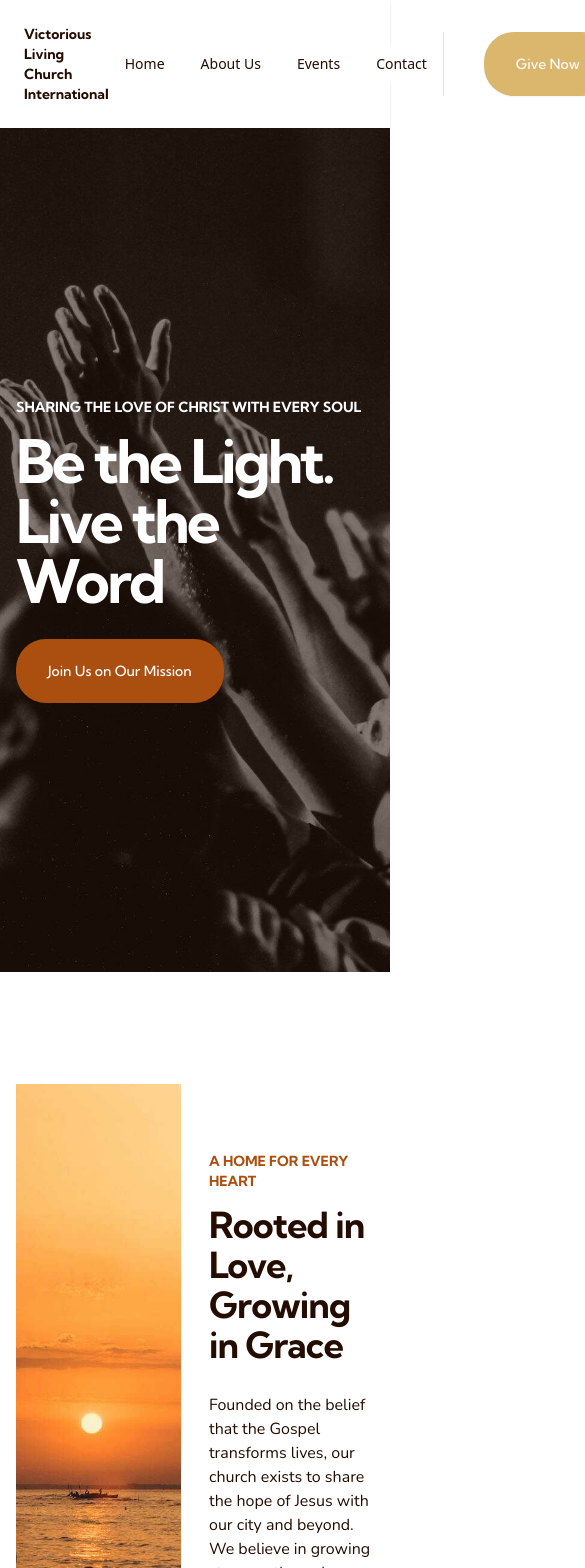
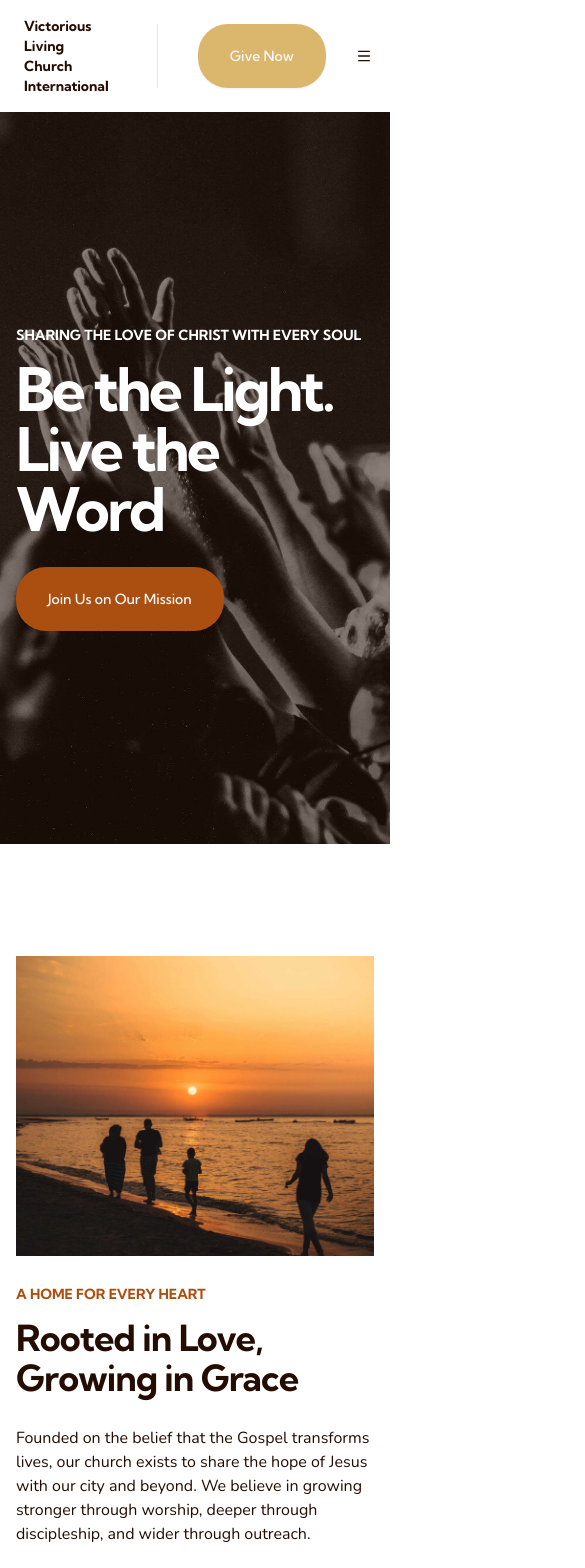
Before and after one commit to enocgit/victorious-living-church-website, a Next.js app: page / in a window 390 px wide. Shown: the top 1568 px of the page, 585 px wide, since content can reach past the window. Built offline with nearby package versions, Linux system fonts and the light colour scheme.

Commit message:
Work on responsiveness across landing page

```diff
--- a/app/page.tsx
+++ b/app/page.tsx
@@ -1,5 +1,5 @@
 import Hero from "@/components/sections/hero";
-import About from "@/components/sections/about";
+import AboutSection from "@/components/sections/about/about-section";
 import Events from "@/components/sections/events";
 import PlanVisit from "@/components/sections/plan-visit";
 
@@ -7,7 +7,7 @@ export default function Home() {
   return (
     <main>
       <Hero />
-      <About />
+      <AboutSection />
       <Events />
       <PlanVisit />
     </main>
--- a/components/header.tsx
+++ b/components/header.tsx
@@ -10,19 +10,20 @@ import Link from "next/link";
 import { links } from "@/lib/links";
 import { Typography } from "./ui/typography";
 import { Button } from "./ui/button";
+import { MobileMenu } from "./ui/mobile-menu";
 
 export default function Header() {
   return (
-    <header className="p-6 flex justify-between items-center shadow">
+    <header className="flex h-28 items-center justify-between px-6 shadow">
       {/* Logo */}
-      <Link href="/">
+      <Link href="/" className="mr-12 sm:mr-0">
         {/* <Image src="/logo.png" alt="logo" width={100} height={100} /> */}{" "}
         {/**TODO: Add logo */}
         <Typography variant="h6" className="max-w-[200px]">
           Victorious Living Church International
         </Typography>
       </Link>
-      <nav>
+      <nav className="hidden lg:block">
         {/* Navigation Menu */}
         <NavigationMenu viewport={false}>
           <NavigationMenuList>
@@ -40,10 +41,11 @@ export default function Header() {
         </NavigationMenu>
       </nav>
       {/* Give Now Button */}
-      <div className="border-l pl-10">
+      <div className="flex items-center gap-5 border-l pl-10">
         <Link href="/#">
           <Button className="bg-accent">Give Now</Button>
         </Link>
+        <MobileMenu />
       </div>
     </header>
   );
--- a/components/sections/about.tsx
+++ b/components/sections/about/about-section.tsx
@@ -1,22 +1,22 @@
 import React from "react";
-import BlockWithDescription from "../block-with-description";
-import TitleWithSubheading from "../title-with-subheading";
-import { Button } from "../ui/button";
+import BlockWithDescription from "../../block-with-description";
+import TitleWithSubheading from "../../title-with-subheading";
+import { Button } from "../../ui/button";
 import Image from "next/image";
 import aboutImage from "@/public/assets/about-image.jpg";
-import Mission from "./about/mission";
+import Mission from "./mission";
 
-export default function About() {
+export default function AboutSection() {
   return (
     <section className="">
       <div className="pt-vertical">
-        <div className="wrapper grid grid-cols-2 items-center gap-7 pb-20">
+        <div className="wrapper grid grid-cols-1 items-center gap-7 pb-20 md:grid-cols-2">
           <Image
             src={aboutImage}
             alt="About"
             width={1200}
             height={756}
-            className="h-[756px] w-[610px] object-cover"
+            className="h-[300px] w-full object-cover md:h-[756px] md:w-[610px]"
           />
           <BlockWithDescription
             renderTitle={() => (
--- a/components/sections/about/mission.tsx
+++ b/components/sections/about/mission.tsx
@@ -5,20 +5,28 @@ import aboutGridImage1 from "@/public/assets/about-grid-image-1.jpg";
 import aboutGridImage2 from "@/public/assets/about-grid-image-2.jpg";
 import aboutGridImage3 from "@/public/assets/about-grid-image-3.jpg";
 import aboutGridImage4 from "@/public/assets/about-grid-image-4.png";
+import { cn } from "@/lib/utils";
 
 const MissionItem = ({
   color,
   title,
   description,
   image,
+  className,
 }: {
   color?: string;
   title?: string;
   description?: string;
   image: string | StaticImageData;
+  className?: string;
 }) => {
   return (
-    <div className="relative px-32 py-40">
+    <div
+      className={cn(
+        "relative px-6 py-10 sm:px-14 sm:py-20 lg:px-32 lg:py-40",
+        className,
+      )}
+    >
       <div
         className="absolute inset-0 z-10 opacity-80"
         style={{ backgroundColor: color }}
@@ -38,7 +46,7 @@ const MissionItem = ({
 
 export default function Mission() {
   return (
-    <div className="grid grid-cols-2">
+    <div className="grid grid-cols-1 sm:grid-cols-2">
       <MissionItem
         color="#4E0D0D"
         title="Christ-Centered Teaching"
@@ -51,13 +59,14 @@ export default function Mission() {
         description="A family of believers supporting one another"
         image={aboutGridImage2}
       />
-      <MissionItem image={aboutGridImage4} />
+      <MissionItem image={aboutGridImage4} className="hidden sm:block" />
       <MissionItem
         color="#AB4F10"
         title="Purposeful Living"
         description="Equipping you to live out your calling"
         image={aboutGridImage3}
       />
+      <MissionItem image={aboutGridImage4} className="block sm:hidden" />
     </div>
   );
 }
--- a/components/sections/events.tsx
+++ b/components/sections/events.tsx
@@ -30,11 +30,11 @@ const EventCard = ({
         <CardDescription></CardDescription>
       </CardHeader>
       <CardContent className="p-0">
-        <div className="grid grid-cols-3 gap-12">
-          <div className="relative w-full">
+        <div className="grid grid-cols-1 sm:grid-cols-2 md:grid-cols-3">
+          <div className="relative w-full max-sm:aspect-video">
             <Image src={image} alt="Event" fill className="object-cover" />
           </div>
-          <div className="py-14">
+          <div className="px-5 py-6 sm:px-12 sm:py-14 md:col-span-2">
             <Typography
               variant="body2"
               className="bg-foreground w-fit px-5 py-2 font-sans font-bold text-white uppercase"
--- a/components/sections/hero.tsx
+++ b/components/sections/hero.tsx
@@ -9,9 +9,9 @@ export default function Hero() {
   return (
     <section
       id="hero"
-      className="relative h-svh text-white flex items-center w-full"
+      className="relative flex h-[calc(100svh-7rem)] w-full items-center text-white"
     >
-      <div className="absolute inset-0 bg-[#240C00]/50 z-10" />
+      <div className="absolute inset-0 z-10 bg-[#240C00]/50" />
       <Image
         src={heroImage}
         alt="Hero"
@@ -19,7 +19,7 @@ export default function Hero() {
         className="object-cover"
         priority
       />
-      <div className="relative z-10 wrapper py-60 flex w-full">
+      <div className="wrapper relative z-10 flex w-full py-60">
         <BlockWithDescription
           classNames={{
             title: "max-w-3xl",
--- a/components/sections/plan-visit.tsx
+++ b/components/sections/plan-visit.tsx
@@ -6,8 +6,8 @@ import { Button } from "../ui/button";
 export default function PlanVisit() {
   return (
     <section className="">
-      <div className="pt-vertical">
-        <div className="wrapper grid grid-cols-2 items-center gap-7 pb-20">
+      <div className="py-vertical">
+        <div className="wrapper grid grid-cols-1 items-center gap-7 lg:grid-cols-2">
           <BlockWithDescription
             renderTitle={() => (
               <TitleWithSubheading
@@ -34,7 +34,7 @@ export default function PlanVisit() {
             allowFullScreen
             loading="lazy"
             referrerPolicy="no-referrer-when-downgrade"
-            className="h-[756px] w-[610px] max-w-full"
+            className="h-[300px] w-full max-w-full md:h-[756px] lg:w-[610px]"
           ></iframe>
         </div>
       </div>
--- /dev/null
+++ b/components/ui/mobile-menu.tsx
@@ -0,0 +1,50 @@
+"use client";
+
+import { Button } from "@/components/ui/button";
+
+function MobileMenu({
+  open,
+  onClick,
+}: {
+  open?: boolean;
+  onClick?: () => void;
+}) {
+  return (
+    <Button
+      className="group lg:hidden"
+      variant="ghost"
+      size="icon"
+      onClick={onClick}
+      aria-expanded={open}
+      aria-label={open ? "Close menu" : "Open menu"}
+    >
+      <svg
+        className="pointer-events-none"
+        width={16}
+        height={16}
+        viewBox="0 0 24 24"
+        fill="none"
+        stroke="currentColor"
+        strokeWidth="2"
+        strokeLinecap="round"
+        strokeLinejoin="round"
+        xmlns="http://www.w3.org/2000/svg"
+      >
+        <path
+          d="M4 12L20 12"
+          className="origin-center -translate-y-[7px] transition-all duration-300 [transition-timing-function:cubic-bezier(.5,.85,.25,1.1)] group-aria-expanded:translate-x-0 group-aria-expanded:translate-y-0 group-aria-expanded:rotate-[315deg]"
+        />
+        <path
+          d="M4 12H20"
+          className="origin-center transition-all duration-300 [transition-timing-function:cubic-bezier(.5,.85,.25,1.8)] group-aria-expanded:rotate-45"
+        />
+        <path
+          d="M4 12H20"
+          className="origin-center translate-y-[7px] transition-all duration-300 [transition-timing-function:cubic-bezier(.5,.85,.25,1.1)] group-aria-expanded:translate-y-0 group-aria-expanded:rotate-[135deg]"
+        />
+      </svg>
+    </Button>
+  );
+}
+
+export { MobileMenu };
```
